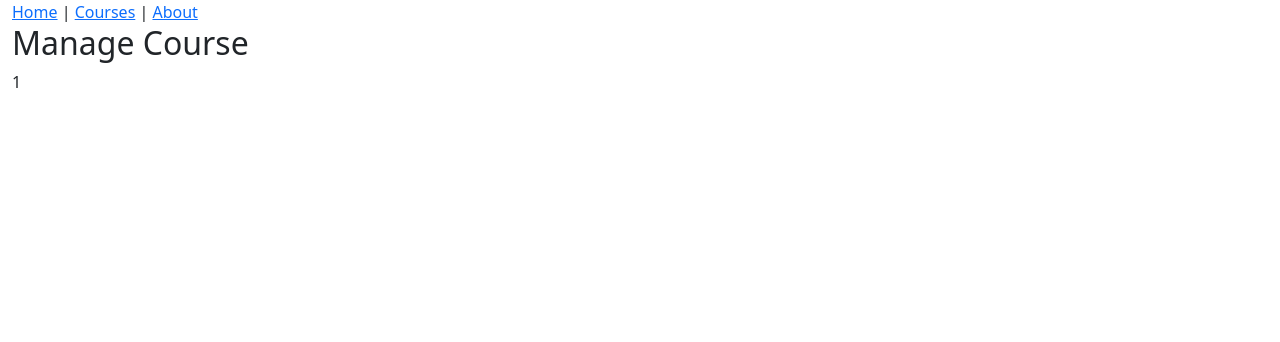
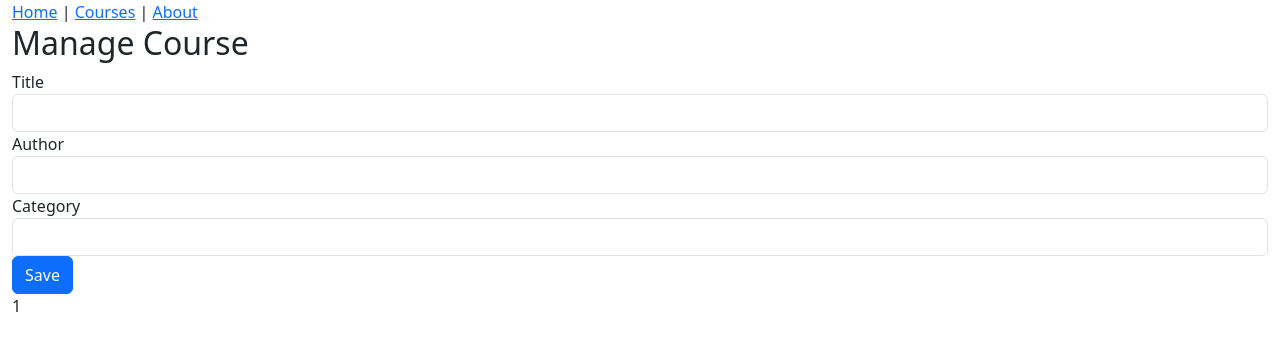
Before and after one commit to randy-tsukemen/fun-react-course-app, a React (Create React App) app: page /course/1 in a window 1280 px wide. Shown: the top 342 px of the page. Built offline with nearby package versions, Linux system fonts and the light colour scheme; no server answers.

Commit message:
Add CourseForm.js layout

```diff
--- /dev/null
+++ b/src/components/CourseForm.js
@@ -0,0 +1,53 @@
+import React from "react";
+
+function CourseForm(props) {
+    return (
+        <form>
+            <div className="form-group">
+                <label htmlFor="title">Title</label>
+                <div className="field">
+                    <input
+                        id="title"
+                        type="text"
+                        name="title"
+                        className="form-control"
+                        value=""
+                    />
+                </div>
+            </div>
+
+            <div className="form-group">
+                <label htmlFor="author">Author</label>
+                <div className="field">
+                    <select
+                        id="author"
+                        name="authorId"
+                        value=""
+                        className="form-control"
+                    >
+                        <option value="" />
+                        <option value="1">Cory House</option>
+                        <option value="2">Scott Allen</option>
+                    </select>
+                </div>
+            </div>
+
+            <div className="form-group">
+                <label htmlFor="category">Category</label>
+                <div className="field">
+                    <input
+                        type="text"
+                        id="category"
+                        name="category"
+                        className="form-control"
+                        value=""
+                    />
+                </div>
+            </div>
+
+            <input type="submit" value="Save" className="btn btn-primary" />
+        </form>
+    );
+}
+
+export default CourseForm;
--- a/src/components/ManageCoursePage.js
+++ b/src/components/ManageCoursePage.js
@@ -1,11 +1,13 @@
 import React from "react";
-import { Prompt } from "react-router-dom";
+import CourseForm from "./CourseForm";
+// import { Prompt } from "react-router-dom";
 
 const ManageCoursePage = (props) => {
     return (
         <>
             <h2>Manage Course</h2>
-            <Prompt when={true} message="Are you sure you want to leave?" />
+            <CourseForm />
+            {/* <Prompt when={true} message="Are you sure you want to leave?" /> */}
             {props.match.params.slug}
         </>
     );
```
